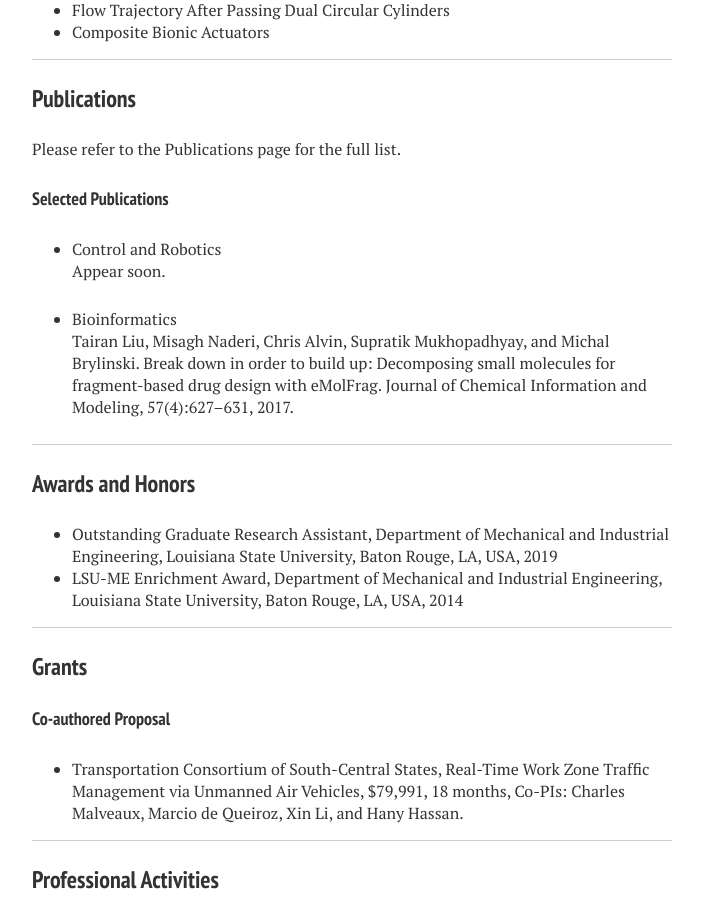
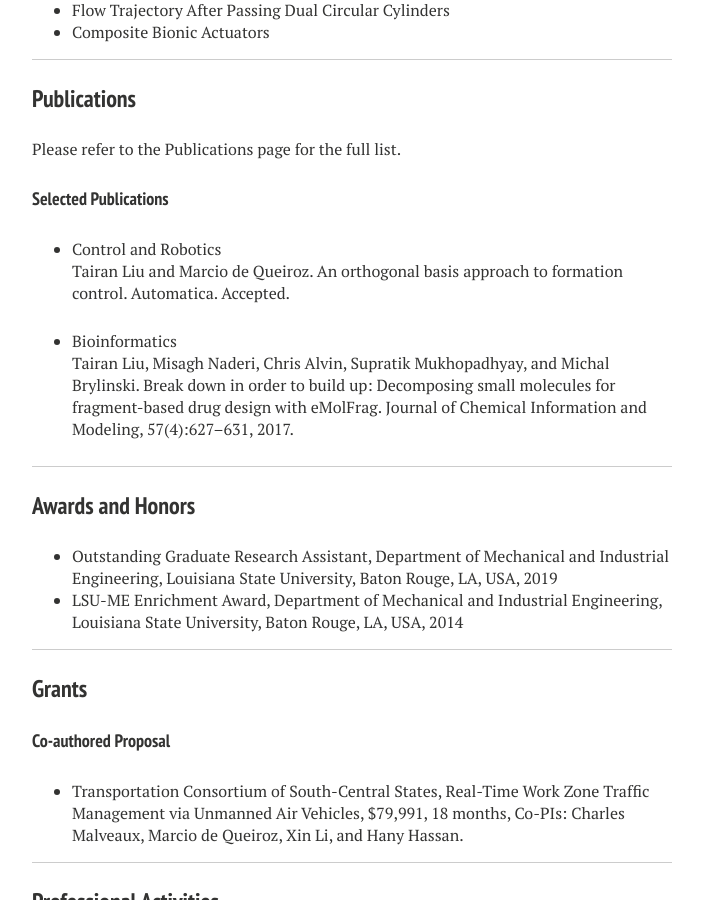
Before and after one commit to liutairan/liutairan.github.io, a Jekyll site: the page built from cv.md, in a window 1280 px wide and 900 px high, scrolled down 1353 px. Shown: the whole window, without its empty margins (288-991 px from the left). Built offline with Jekyll 4.4.1, drawn with Linux system fonts in a browser that asks for light colours; nearby versions of some CDN libraries.

Commit message:
Update cv.md

```diff
--- a/cv.md
+++ b/cv.md
@@ -69,7 +69,7 @@ Please refer to the [Publications](https://liutairan.github.io/publications/) pa
 #### Selected Publications
 
 * Control and Robotics
-Appear soon.
+Tairan Liu and Marcio de Queiroz. An orthogonal basis approach to formation control. Automatica. Accepted.
 
 * Bioinformatics
 Tairan Liu, Misagh Naderi, Chris Alvin, Supratik Mukhopadhyay, and Michal Brylinski. Break down in order to build up: Decomposing small molecules for fragment-based drug design with eMolFrag. Journal of Chemical Information and Modeling, 57(4):627–631, 2017.
```
